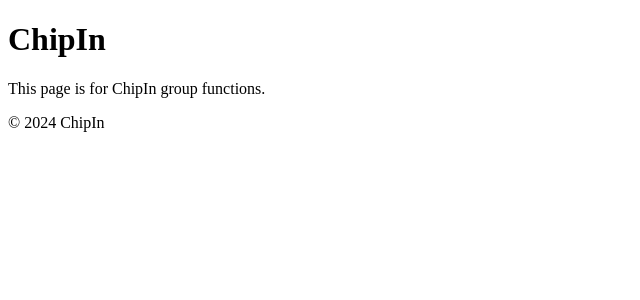
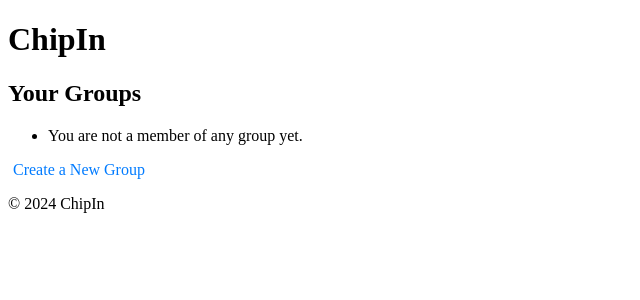
Before and after one commit to Lenndogg123/ssa_project, a Django app: page /chipin/ in a window 1280 px wide. Shown: the part 90-390 px from the top of the page, without its empty margins (0-640 px from the left). Run offline with Django 5.2, Linux system fonts and the light colour scheme.

Commit message:
Group Creation

```diff
--- a/chipin/templates/chipin/home.html
+++ b/chipin/templates/chipin/home.html
@@ -1,8 +1,22 @@
 {% extends 'chipin/base.html' %}
 {% load static %}
 {% block title %}ChipIn{% endblock %}
-
 {% block content %}
 <h1>ChipIn</h1>
-<p>This page is for ChipIn group functions.</p>
+<h2>Your Groups</h2>
+<ul>
+    {% for group in user.group_memberships.all %}
+    <li>
+        <a href="{% url 'chipin:group_detail' group.id %}">{{ group.name }}</a>
+        {% if group.admin == request.user %}
+            <a href="{% url 'chipin:delete_group' group.id %}" onclick="return confirm('Are you sure you want to delete this group?');">Delete</a>
+        {% else %}
+            <a href="{% url 'chipin:leave_group' group.id %}" onclick="return confirm('Are you sure you want to leave this group?');">Leave</a>
+        {% endif %}
+    </li>
+    {% empty %}
+    <li>You are not a member of any group yet.</li>
+    {% endfor %}
+</ul>
+<a href="{% url 'chipin:create_group' %}">Create a New Group</a>
 {% endblock %}
--- a/chipin/urls.py
+++ b/chipin/urls.py
@@ -3,4 +3,8 @@ from . import views
 
 urlpatterns = [
    path("", views.home, name="home"),
+   path('create_group/', views.create_group, name='create_group'),
+   path('group//', views.group_detail, name='group_detail'),
+   path('group//invite/', views.invite_users, name='invite_users'),
+   path('group//delete/', views.delete_group, name='delete_group'),
 ]
--- a/chipin/views.py
+++ b/chipin/views.py
@@ -1,5 +1,68 @@
 from django.http import HttpResponse
-from django.shortcuts import render
+from django.shortcuts import render, redirect, get_object_or_404
+from django.contrib.auth.decorators import login_required
+from django.contrib import messages
+from django.core.mail import send_mail
+from django.urls import reverse
+from django.conf import settings
+from django.contrib.auth.models import User
+from .forms import GroupCreationForm
+from .models import Group
+import urllib.parse
 
 def home(request):
     return render(request, "chipin/home.html")
+
+@login_required
+def create_group(request):
+    if request.method == 'POST':
+        form = GroupCreationForm(request.POST, user=request.user)
+        if form.is_valid():
+            group = form.save()
+            messages.success(request, f'Group "{group.name}" created successfully!')
+            return redirect('chipin:group_detail', group_id=group.id)
+    else:
+        form = GroupCreationForm(user=request.user)
+    return render(request, 'chipin/create_group.html', {'form': form})
+
+@login_required
+def group_detail(request, group_id):
+    group = get_object_or_404(Group, id=group_id)
+    return render(request, 'chipin/group_detail.html', {'group': group})
+
+@login_required
+def delete_group(request, group_id):
+    group = get_object_or_404(Group, id=group_id)
+    if request.user == group.admin:
+        group.delete()
+        messages.success(request, f'Group "{group.name}" has been deleted.')
+    else:
+        messages.error(request, "You do not have permission to delete this group.")
+    return redirect('chipin:home')
+
+@login_required
+def invite_users(request, group_id):
+    group = get_object_or_404(Group, id=group_id)
+    users_not_in_group = User.objects.exclude(id__in=group.members.values_list('id', flat=True))
+    if request.method == 'POST':
+        email = request.POST.get('email')
+        send_invitation_email(group, email, request)
+        messages.success(request, f'Invitation sent to {email}')
+        return redirect('chipin:group_detail', group_id=group.id)
+    return render(request, 'chipin/invite_users.html', {'group': group, 'users_not_in_group': users_not_in_group})
+
+@login_required
+def accept_invite(request, group_id):
+    group = get_object_or_404(Group, id=group_id)
+    encoded_email = request.GET.get('email')
+    if encoded_email:
+        invited_email = urllib.parse.unquote(encoded_email)
+        invited_user = get_object_or_404(User, email=invited_email)
+        if invited_user in group.members.all():
+            messages.info(request, f'{invited_user.username} is already a member of the group "{group.name}".')
+        else:
+            group.members.add(invited_user)
+            messages.success(request, f'{invited_user.username} has successfully joined the group "{group.name}".')
+    else:
+        messages.error(request, "Invalid invitation link.")
+    return redirect('chipin:group_detail', group_id=group.id)
```
Also changed, not shown: chipin/forms.py (added, +19 -0 lines), chipin/models.py (+8 -1 lines), chipin/templates/chipin/create_group.html (added, +13 -0 lines), chipin/templates/chipin/group_detail.html (added, +14 -0 lines), chipin/migrations/0001_initial.py (added), db.sqlite3.
